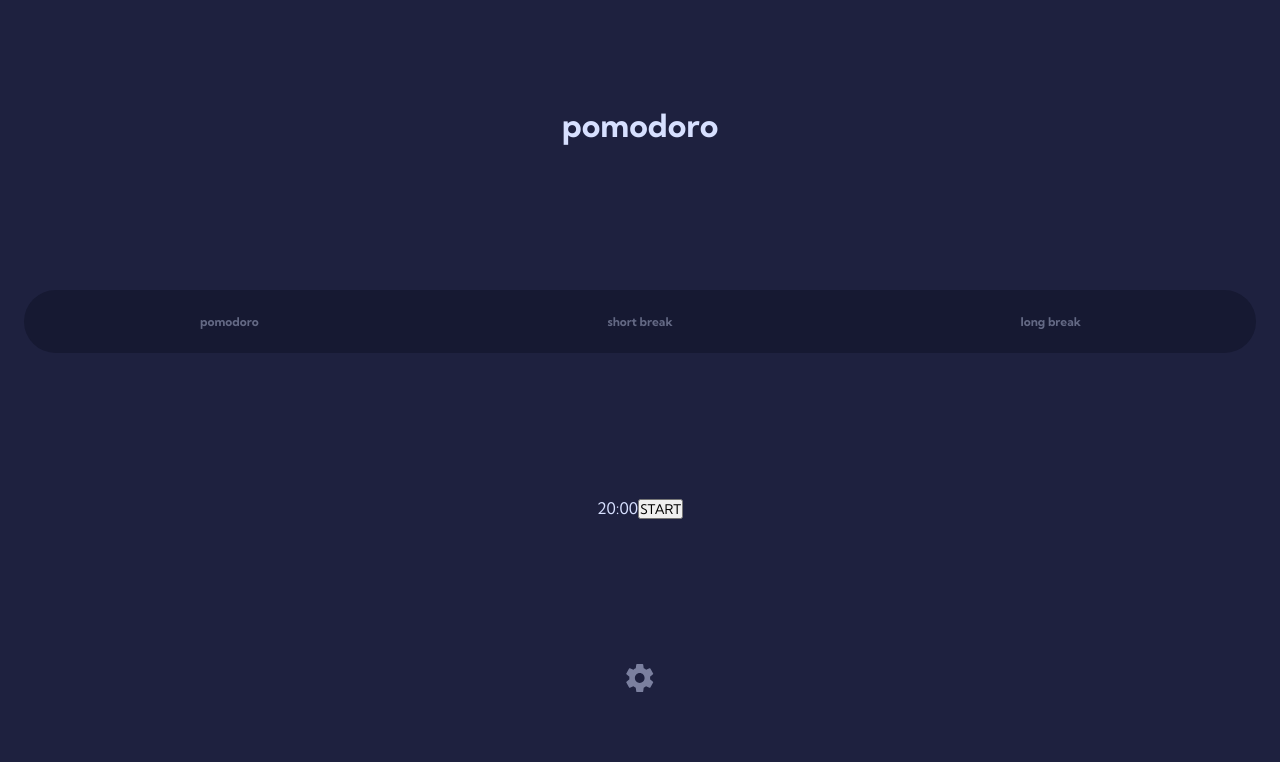
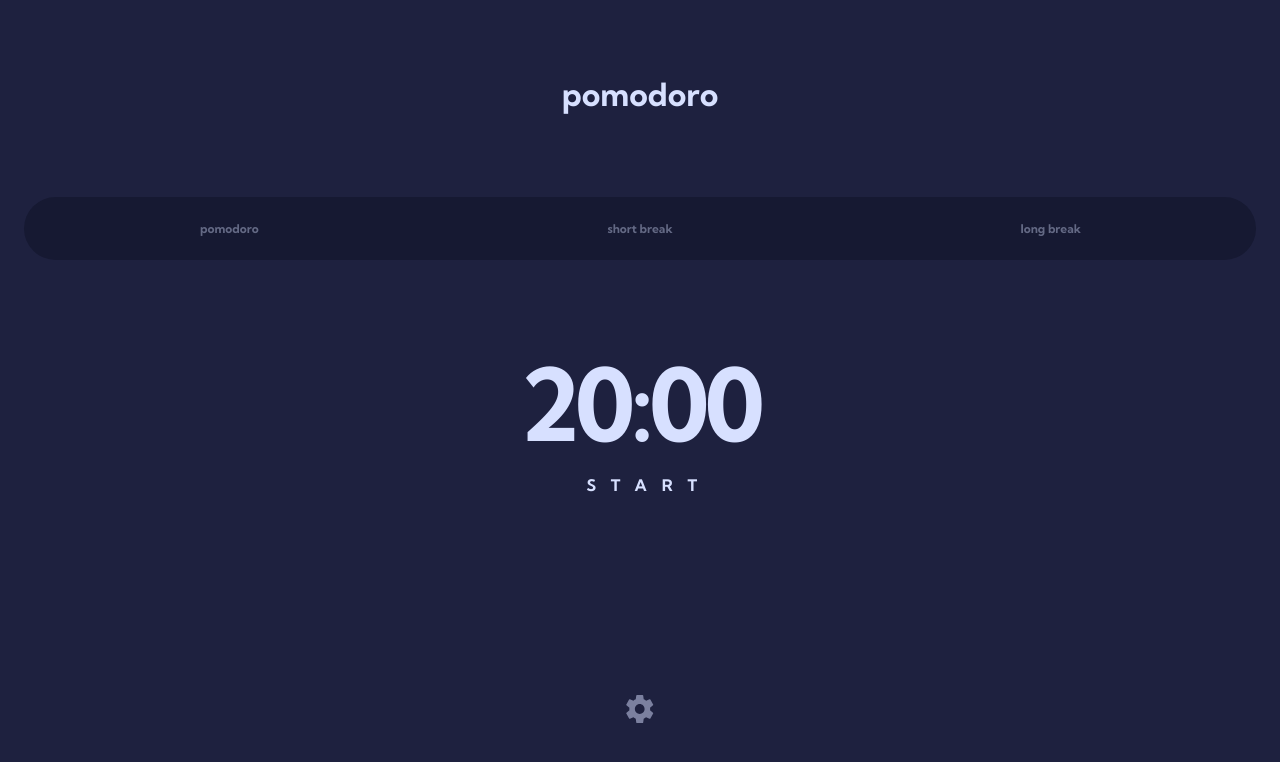
Before and after one commit to ryanbradley-webdev/pomodoro, a React (Vite) app: page / in a window 1280 px wide. Shown: the top 762 px of the page. Built offline with nearby package versions, Linux system fonts and the light colour scheme.

Commit message:
Begin basic styling for Timer component.

```diff
--- a/src/components/Timer/Timer.module.css
+++ b/src/components/Timer/Timer.module.css
@@ -0,0 +1,30 @@
+.timer_container {
+  height: 268px;
+  width: 268px;
+  border-radius: 100%;
+}
+
+.timer {
+  position: relative;
+  display: flex;
+  flex-direction: column;
+  align-items: center;
+  gap: 12px;
+}
+
+.time {
+  font-size: var(--font-size-h1);
+  font-weight: bold;
+  line-height: var(--line-height-h1);
+  letter-spacing: var(--space-h1);
+}
+
+.time_btn {
+  color: var(--clr-white-700);
+  font-size: var(--font-size-h3);
+  font-weight: bold;
+  line-height: var(--line-height-h3);
+  letter-spacing: var(--space-h3);
+  background-color: transparent;
+  border: none;
+}
--- a/src/components/Timer/Timer.tsx
+++ b/src/components/Timer/Timer.tsx
@@ -53,15 +53,24 @@ export default function Timer({
 
   return (
     <div
+      className={styles.timer_container}
+    >
+
+      <div
         className={styles.timer}
       >
 
+        <h2
+          className={styles.time}
+        >
           {parseRemainingTime(remainingTime)}
+        </h2>
 
         <button
+          className={styles.time_btn}
           onClick={handleToggleTimer}
         >
-        {remainingTime === 0 ?
+          &nbsp;{remainingTime === 0 ?
             'RESTART' :
             isPaused ?
               'START' :
@@ -70,5 +79,7 @@ export default function Timer({
         </button>
 
       </div>
+
+    </div>
   )
 }
--- a/src/index.css
+++ b/src/index.css
@@ -19,21 +19,32 @@
   --clr-orange: #F87070;
   --clr-teal: #70F3F8;
   --clr-purple: #D881F8;
-  --font-size-h1: 100px;
+  --font-size-h1: 80px;
   --font-size-h2: 28px;
-  --font-size-h3: 16px;
+  --font-size-h3: 14px;
   --font-size-h4: 13px;
   --font-size-body-md: 14px;
   --font-size-body-sm: 12px;
-  --space-h1: -5px;
-  --space-h3: 15px;
+  --space-h1: -4px;
+  --space-h3: 13.13px;
   --space-h4: 5px;
-  --line-height-h1: 120px;
+  --line-height-h1: 100px;
   --line-height-h2: 34px;
-  --line-height-h3: 19px;
+  --line-height-h3: 16px;
   --line-height-h4: 16px;
   --line-height-body-md: 18px;
   --line-height-body-sm: 14px;
+}
+
+@media screen and (min-width: 481px) {
+  :root {
+    --font-size-h1: 100px;
+    --font-size-h3: 16px;
+    --space-h1: -5px;
+    --space-h3: 15px;
+    --line-height-h1: 120px;
+    --line-height-h3: 19px;
+  }
 }
 
 html {
```
Lines whose indentation alone changed are shown as unchanged.
